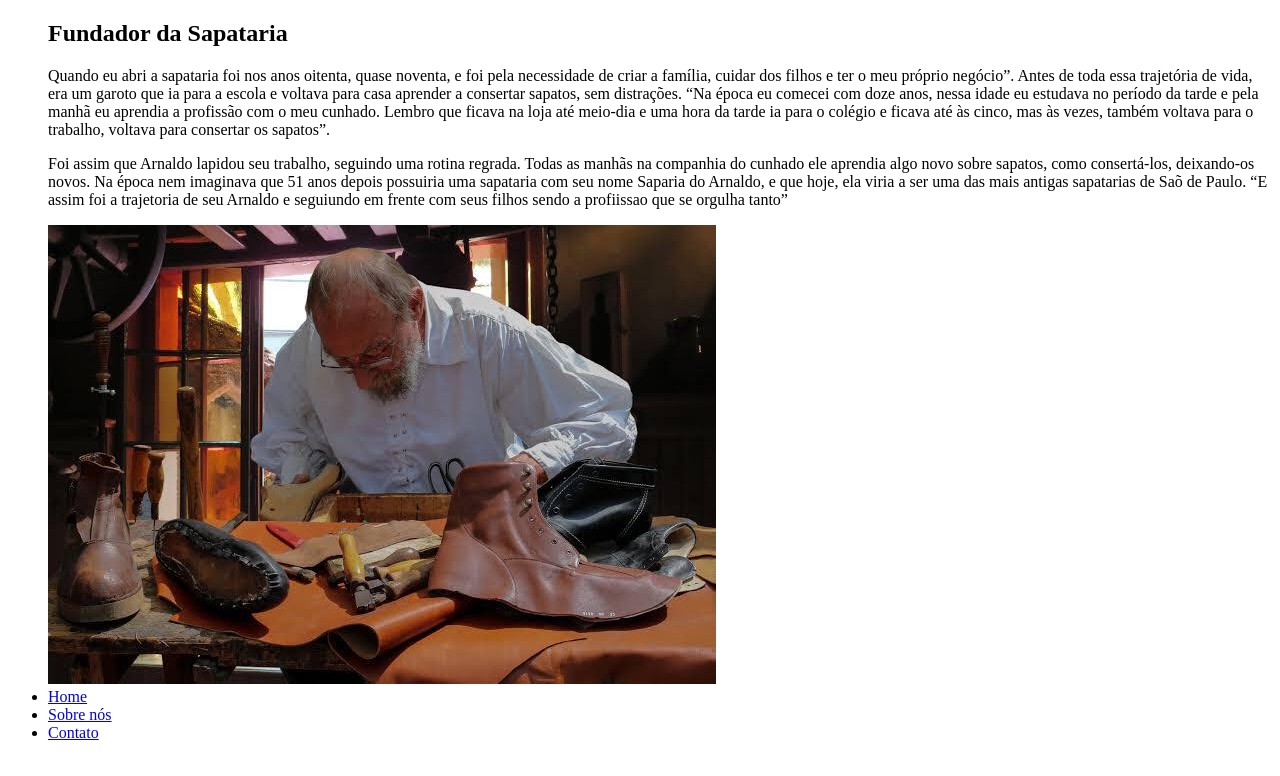
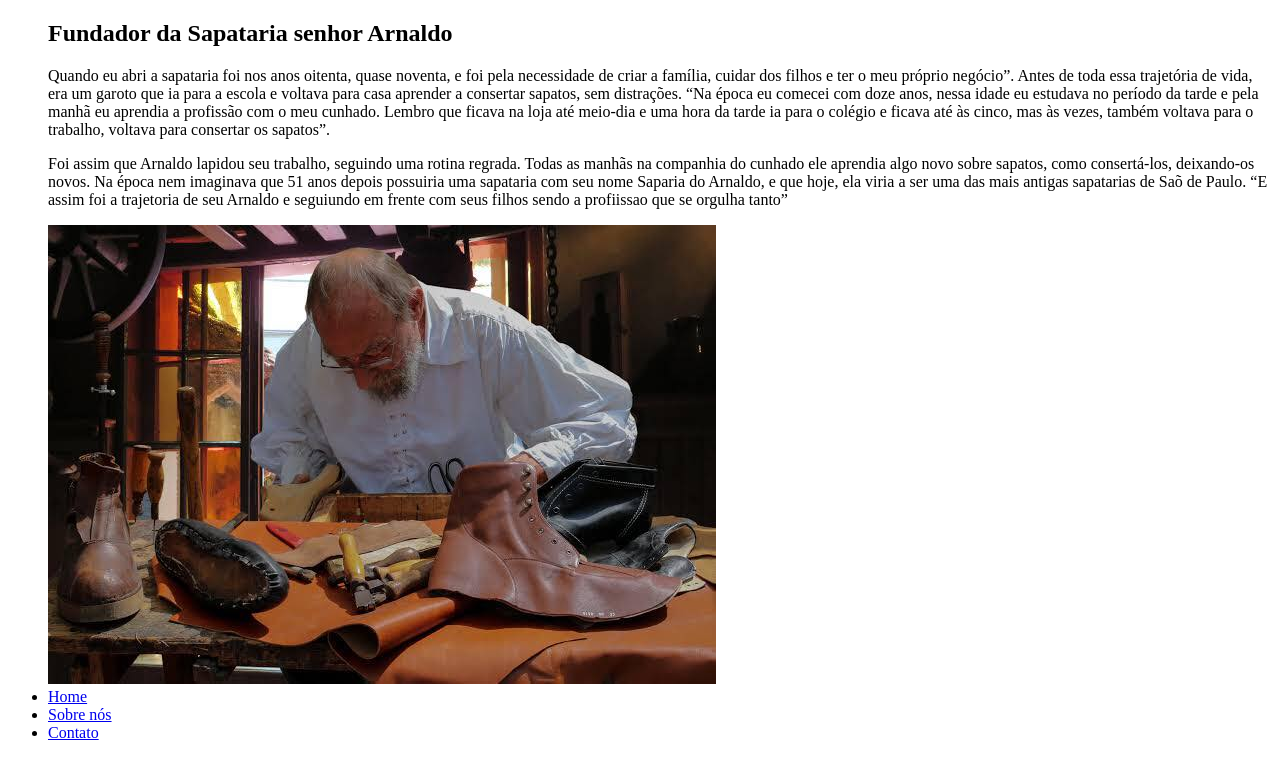
Before and after one commit to rafael-evann/Sapataria, a plain HTML site: page sobre-nos.html in a window 1280 px wide. Drawn offline with Linux system fonts and the light colour scheme.

```diff
--- a/sobre-nos.html
+++ b/sobre-nos.html
@@ -14,7 +14,7 @@
       <p></p>
       <p></p>
       <p></p>
-     <h1 class="titulo">Fundador da Sapataria</h1>
+     <h1 class="titulo">Fundador da Sapataria senhor Arnaldo</h1>
       <p>Quando eu abri a sapataria foi nos anos oitenta, quase noventa, e foi pela necessidade de criar a família, cuidar dos filhos e ter o meu próprio negócio”. Antes de toda essa trajetória de vida, era um garoto que ia para a escola e voltava para casa aprender a consertar sapatos, sem distrações. “Na época eu comecei com doze anos, nessa idade eu estudava no período da tarde e pela manhã eu aprendia a profissão com o meu cunhado. Lembro que ficava na loja até meio-dia e uma hora da tarde ia para o colégio e ficava até às cinco, mas às vezes, também voltava para o trabalho, voltava para consertar os sapatos”. </p>
       <p> Foi assim que Arnaldo lapidou seu trabalho, seguindo uma rotina regrada. Todas as manhãs na companhia do cunhado ele aprendia algo novo sobre sapatos, como consertá-los, deixando-os novos. Na época nem imaginava que 51 anos depois possuiria uma sapataria com seu nome Saparia do Arnaldo, e que hoje, ela viria a ser uma das mais antigas sapatarias de Saõ de Paulo. “E assim foi a trajetoria de seu Arnaldo e seguiundo em frente com seus filhos sendo a profiissao que se orgulha tanto”</p>
       <img src="/Imagens/sapataria.png">
```
